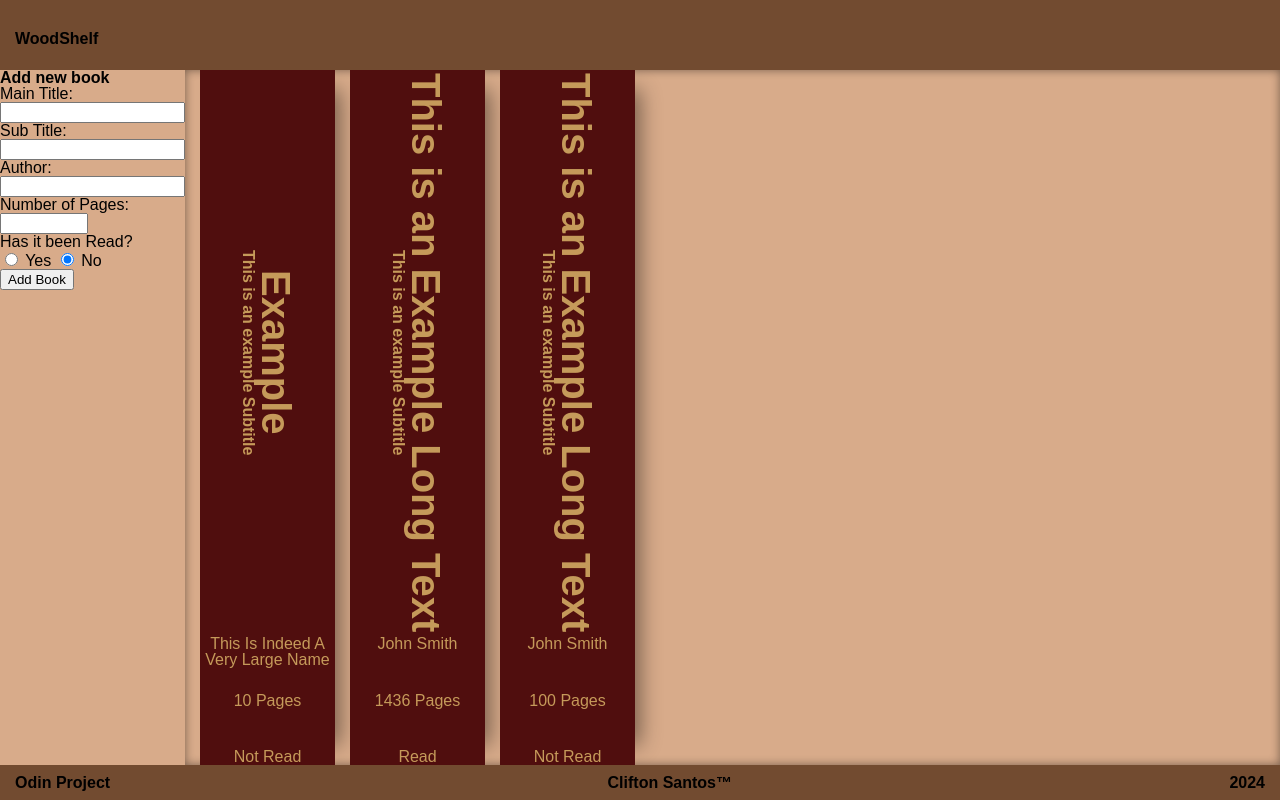
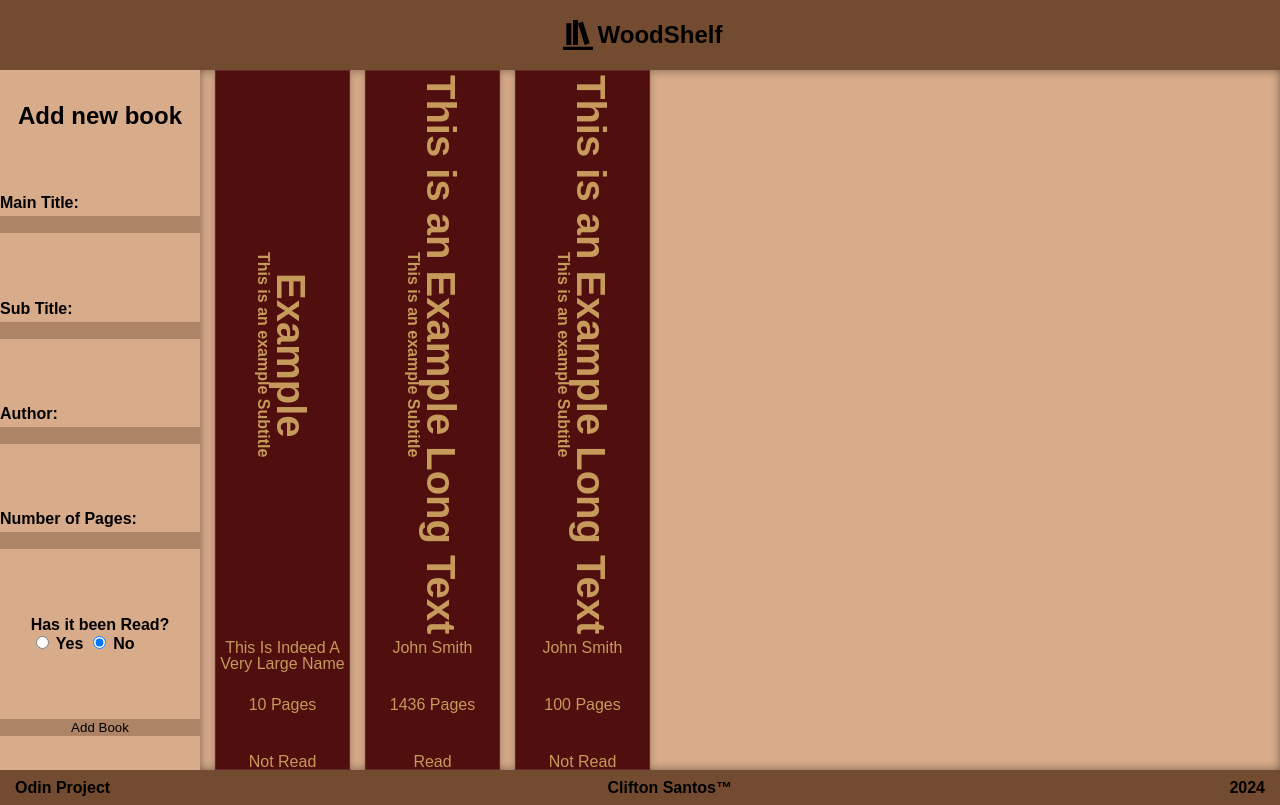
Before and after one commit to Clifton-TS/odin-library, a plain HTML site: page index.html in a window 1280 px wide. Drawn offline with Linux system fonts and the light colour scheme.

Commit message:
Add rough form

```diff
--- a/style.css
+++ b/style.css
@@ -13,6 +13,15 @@
     background-color: rgb(114, 75, 48);
     padding: 15px;
     grid-column: 1 /-1;
+    display: flex;
+    align-items: center;
+    justify-content: center;
+    font-size: 3vh;
+    box-shadow: 0 1px 1px rgba(0,0,0,0.15), 0 2px 2px rgba(0,0,0,0.15), 0 4px 4px rgba(0,0,0,0.15), 0 8px 8px rgba(0,0,0,0.15);
+}
+
+.header .logo {
+    max-height: 5vh;
 }
 
 .nav h1 {
@@ -21,6 +30,35 @@
 
 .sidebar {
     background-color: rgb(216, 171, 138);
+}
+
+.sidebar form {
+    display: flex;
+    flex-direction: column;
+    align-items: center;
+    justify-content: space-around;
+    min-height: 100%;
+    font-weight: 600;
+}
+
+form h1 {
+    font-size: 3vh;
+}
+
+form .form-group {
+    display: flex;
+    flex-direction: column;
+    gap: 5px;
+}
+
+.size {
+    width: 200px;
+}
+
+form input {
+    background-color: rgb(173, 132, 102);
+    border: none;
+    outline: none;
 }
 
 .shelf {
@@ -43,7 +81,7 @@
     /* flex-direction: flex; */
     text-align: center;
     margin-left: 15px;
-    box-shadow: 25px 0 20px -20px rgba(0, 0, 0, 0.45);
+    box-shadow: 0 1px 1px rgba(0, 0, 0, 0.25), 0 2px 8px rgba(0, 0, 0, 0.25), inset 0px 0px 0px 1px rgba(255, 255, 255, 0.1);
 }
 
 .title {
@@ -52,6 +90,7 @@
     display: flex;
     flex-direction: column;
     justify-content: center;
+    font-family: 'Times New Roman', Times, serif;
 }
 
 .main {
@@ -60,11 +99,6 @@
 
 .sub {
     font-size: 2vh;
-}
-
-.author {
-    /* margin-top: auto;
-    margin-bottom: 15px; */
 }
 
 .footer {
@@ -76,6 +110,7 @@
     padding-right: 15px;
     align-items: center;
     font-weight: 800;
+    box-shadow: 0px -25px 20px -20px rgba(0, 0, 0, 0.45);
 }
 
 
```
Also changed, not shown: Icons/bookshelf.svg (added).
